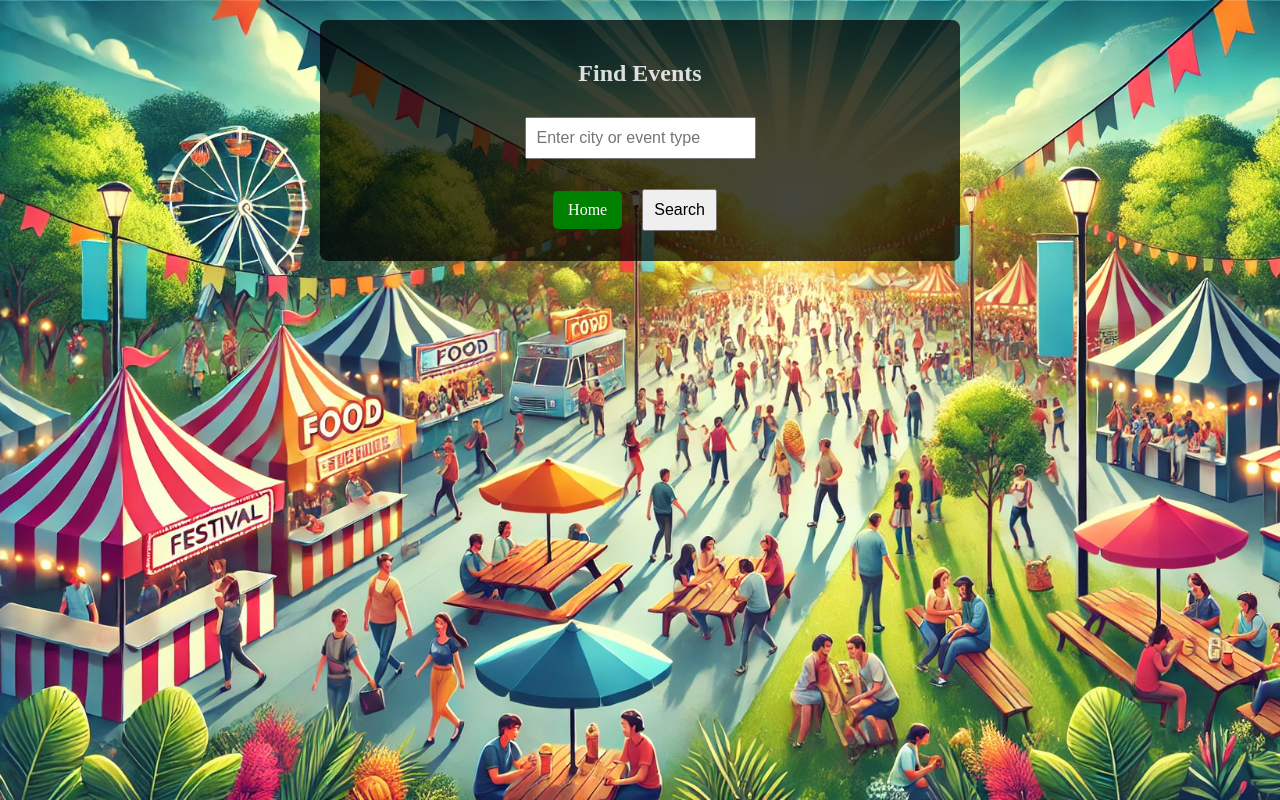
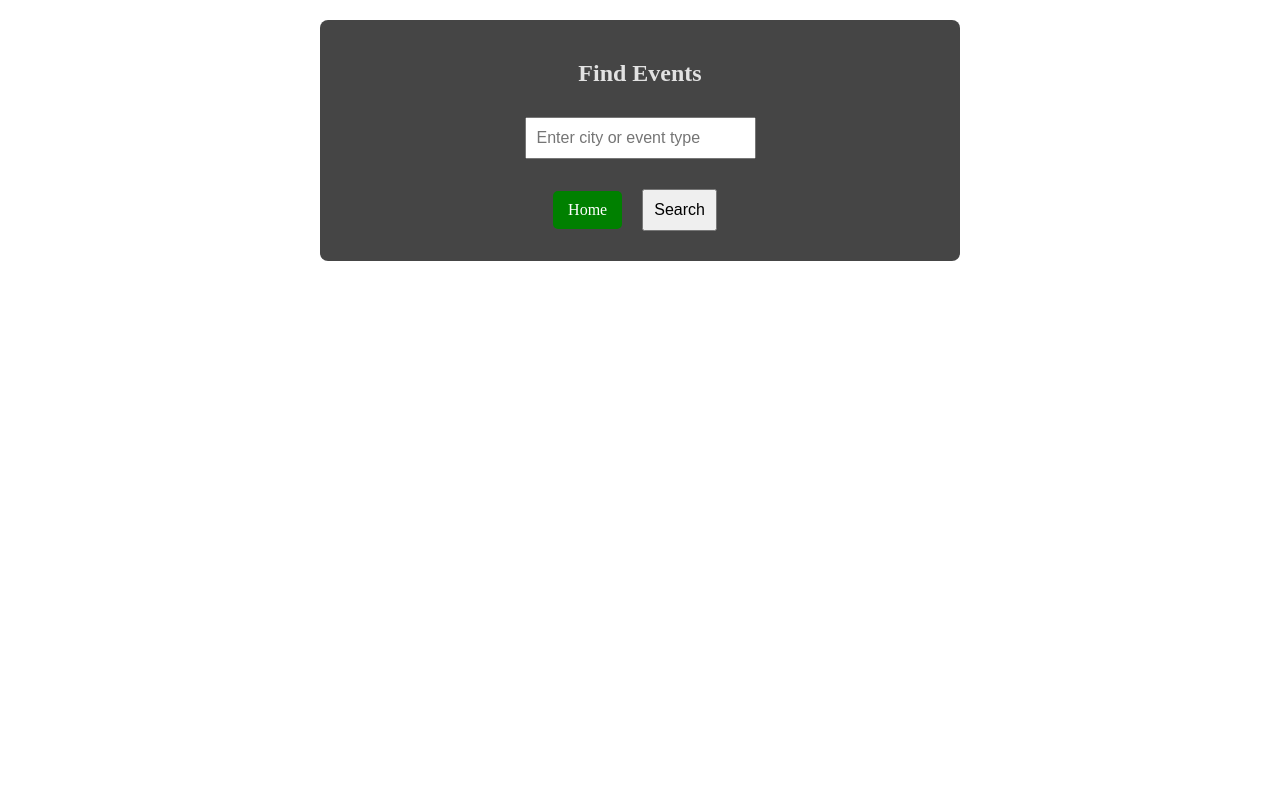
Before and after one commit to MallelaPujitha21437/Local-Event-Finder, a plain HTML site: page events.html in a window 1280 px wide. Drawn offline with Linux system fonts and the light colour scheme.

Commit message:
initial commit

```diff
--- a/assets/style.css
+++ b/assets/style.css
@@ -10,7 +10,7 @@ body {
         align-items: center;
         height: 100vh;
         margin: 0;
-        background-color: #fff;
+        background-image: url('/assets/background2.jpg');
         background-size: cover;
     }
     .login-container {
--- a/events.html
+++ b/events.html
@@ -7,7 +7,7 @@
     <style>
         body {
             margin: 0;
-            background-image: url('assets/background3.jpg');
+            background-color: #fff;
             background-size: cover;
             background-repeat: no-repeat;
             background-attachment: fixed;
```
